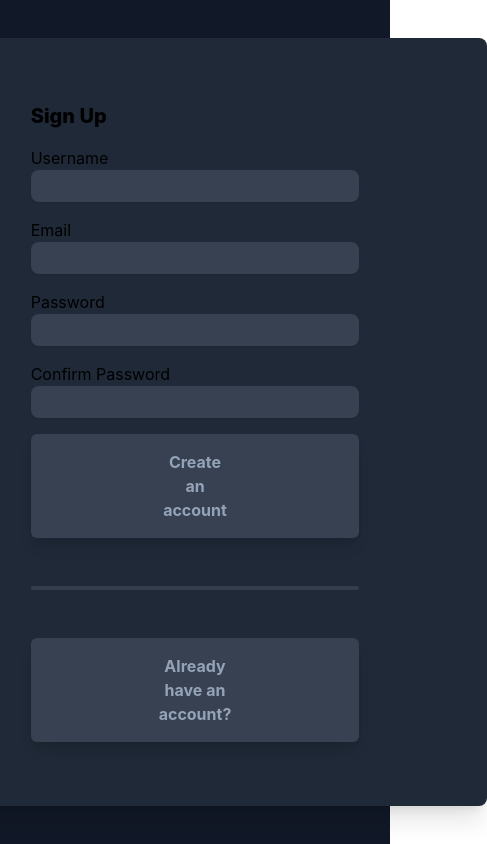
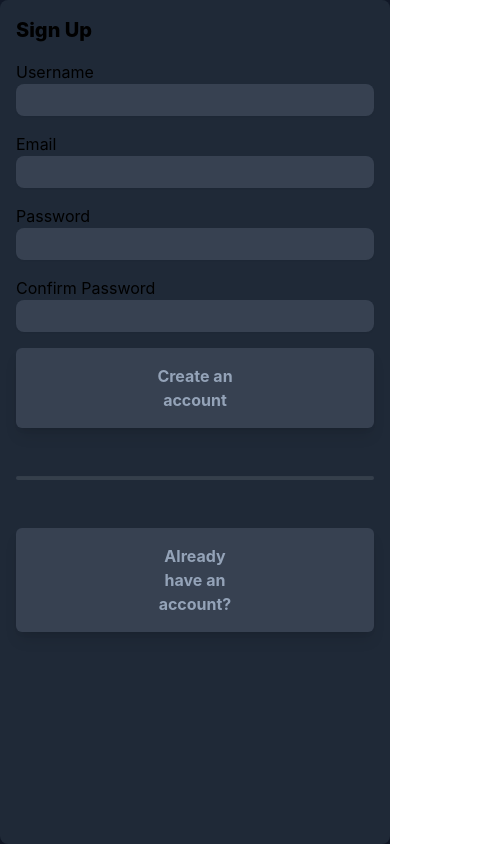
Before and after one commit to AKeyNo/hello-there, a Next.js app: page /auth/signup in a window 390 px wide. Shown: the whole page, 487 px wide, since content can reach past the window. Built offline with nearby package versions, Linux system fonts and the light colour scheme; no server answers.

Commit message:
Add responsive design to auth pages

```diff
--- a/pages/auth/signin.tsx
+++ b/pages/auth/signin.tsx
@@ -32,7 +32,7 @@ export default function SignIn({ csrfToken }: any) {
   };
 
   return (
-    <div className='flex items-center justify-center w-screen h-screen bg-gray-900'>
+    <div className='flex items-center justify-center w-screen h-full min-h-screen bg-gray-900'>
       {/* {error ? (
         <div
           id='sign-in-error'
@@ -44,30 +44,26 @@ export default function SignIn({ csrfToken }: any) {
         <></>
       )} */}
 
-      <div className='px-32 py-16 bg-gray-800 rounded-lg shadow-xl'>
+      <div className='w-full h-full min-h-screen p-4 overflow-y-auto bg-gray-800 rounded-lg shadow-xl sm:min-h-fit sm:h-fit sm:px-32 sm:py-16 sm:w-fit sm:p-0'>
         <h1 className='text-xl font-extrabold' data-cy='signin-title'>
           Sign In
         </h1>
         <form method='post' onSubmit={signInSubmit}>
           <input name='csrfToken' type='hidden' defaultValue={csrfToken} />
-          <label className='block py-4'>
-            Username
+          <label className='block py-4'>Username</label>
           <input
             name='username'
             type='text'
             className='block w-full h-8 bg-gray-700 rounded-lg shadow-sm'
             ref={username}
           />
-          </label>
-          <label className='block pb-4'>
-            Password
+          <label className='block pb-4'>Password</label>
           <input
             name='password'
             type='password'
-              className='block w-full h-8 bg-gray-700 rounded-md shadow-sm'
+            className='block w-full h-8 mb-4 bg-gray-700 rounded-md shadow-sm'
             ref={password}
           />
-          </label>
           <button
             type='submit'
             className='block w-full px-32 py-4 font-bold duration-150 bg-gray-700 rounded-md shadow-lg text-slate-400 hover:text-white hover:bg-slate-500 hover:shadow-md'
--- a/pages/auth/signup.tsx
+++ b/pages/auth/signup.tsx
@@ -62,8 +62,8 @@ export default function SignUp() {
   }, [userFields]);
 
   return (
-    <div className='flex items-center justify-center w-screen h-screen bg-gray-900'>
-      <div className='px-32 py-16 bg-gray-800 rounded-lg shadow-xl'>
+    <div className='flex items-center justify-center w-screen h-full min-h-screen bg-gray-900'>
+      <div className='w-full h-full min-h-screen p-4 overflow-y-auto bg-gray-800 rounded-lg shadow-xl sm:min-h-fit sm:h-fit sm:px-32 sm:py-16 sm:w-fit sm:p-0'>
         <h1 className='text-xl font-extrabold' data-cy='signup-title'>
           Sign Up
         </h1>
```
Lines whose indentation alone changed are shown as unchanged.
